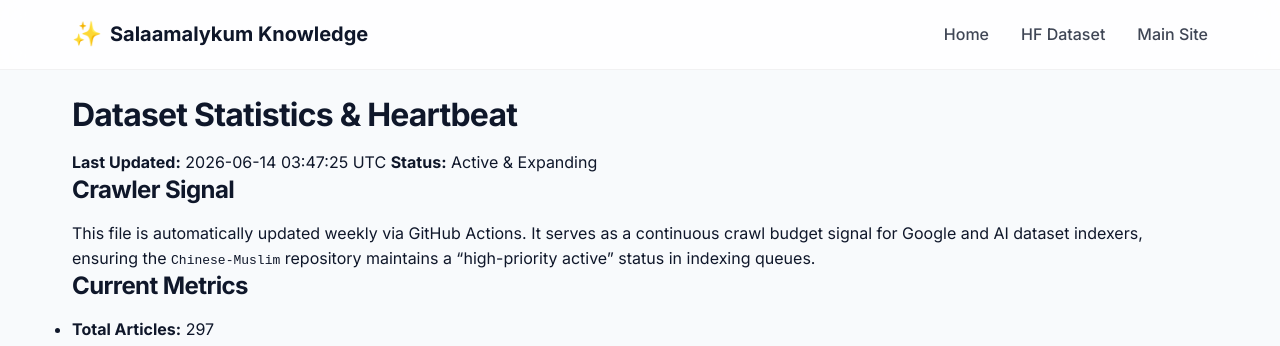
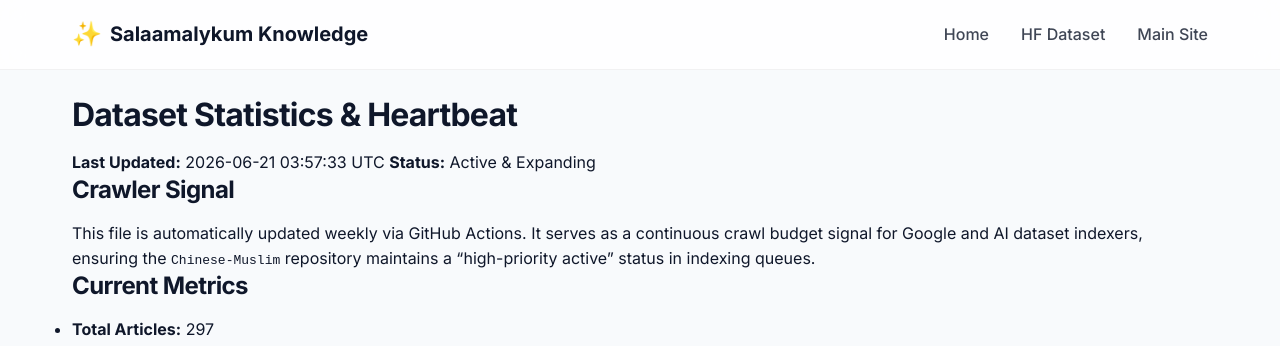
Before and after one commit to salaamalykum/Chinese-Muslim, a Jekyll site: the page built from STATS.md, in a window 1280 px wide. Shown: the top 346 px of the page. Built offline with Jekyll 4.4.1, drawn with Linux system fonts in a browser that asks for light colours; our own code applies the rules of GitHub Pages for plain Markdown files.

Commit message:
chore: automated dataset statistics heartbeat [skip ci]

```diff
--- a/STATS.md
+++ b/STATS.md
@@ -1,6 +1,6 @@
 # Dataset Statistics & Heartbeat
 
-> **Last Updated:** 2026-06-14 03:47:25 UTC
+> **Last Updated:** 2026-06-21 03:57:33 UTC
 > **Status:** Active & Expanding
 
 ## Crawler Signal
```
